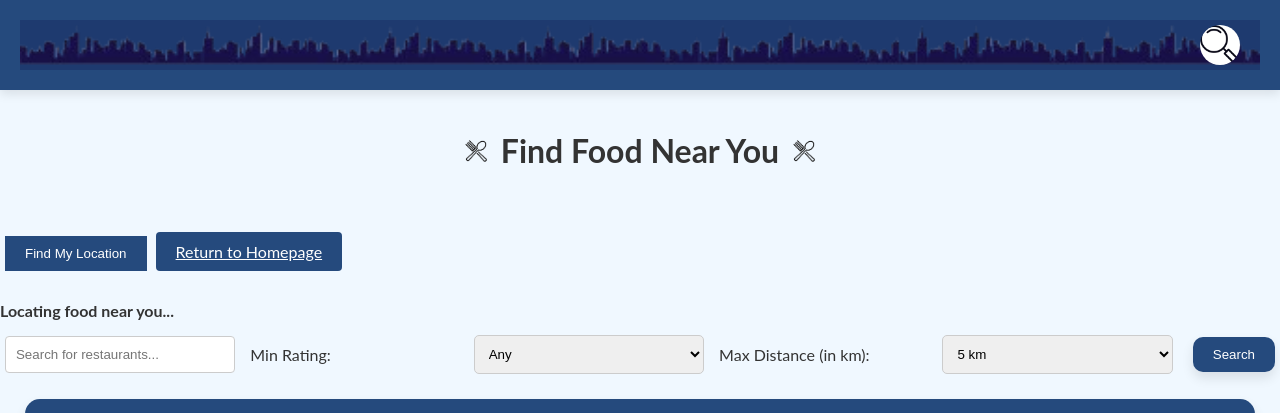
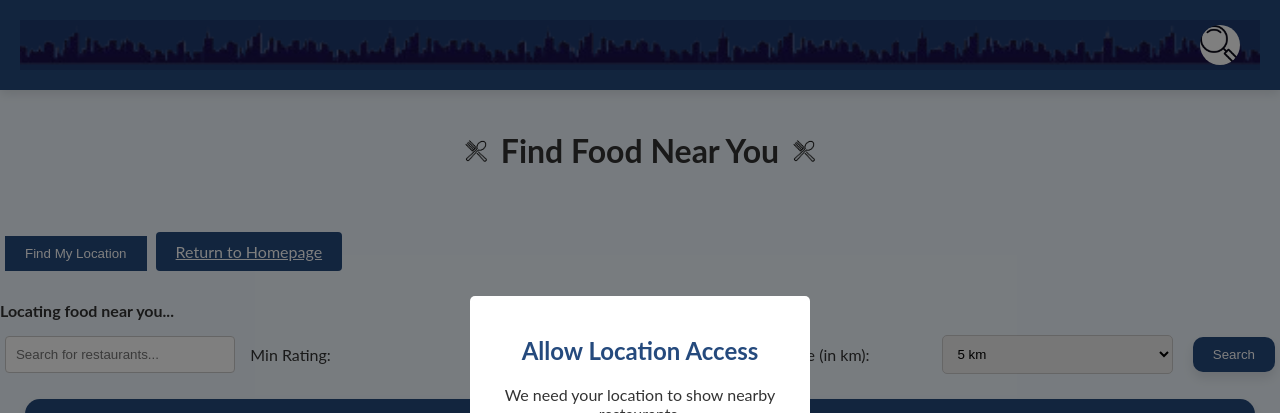
Before and after one commit to liuraymond05/AtlantaFoodFinder, a Django app: template restaurants/templates/restaurants/map.html in a window 1280 px wide. Shown: the top 413 px of the page. Run offline with Django 3.2, Linux system fonts and the light colour scheme; the template is opened without the code that fills it, so the values that code supplies are empty; some libraries are stand-ins or nearby versions.

Commit message:
page now prompts user for location as soon as it loads.

```diff
--- a/restaurants/templates/restaurants/map.html
+++ b/restaurants/templates/restaurants/map.html
@@ -7,6 +7,34 @@
     <title>Food Finder</title>
     <link rel="stylesheet" href="{% static 'restaurants/style.css' %}">
     <style>
+    .modal {
+            display: none; /* Hidden by default */
+            position: fixed;
+            z-index: 1000;
+            left: 0;
+            top: 0;
+            width: 100%;
+            height: 100%;
+            background-color: rgba(0, 0, 0, 0.5);
+        }
+
+    .modal-content {
+            position: absolute;
+            top: 50%;
+            left: 50%;
+            transform: translate(-50%, -50%);
+            padding: 20px;
+            background-color: white;
+            border-radius: 5px;
+            text-align: center;
+            width: 80%;
+            max-width: 300px;
+        }
+
+        button {
+            margin: 10px;
+            padding: 10px;
+        }
         #map {
             height: 500px;
             width: 100%;
@@ -62,6 +90,14 @@
 
     <button onclick="getUserLocation()">Find My Location</button>
     <a href="{% url 'home' %}" class="return-homepage">Return to Homepage</a>
+    <div id="locationModal" class="modal">
+        <div class="modal-content">
+            <h2>Allow Location Access</h2>
+            <p>We need your location to show nearby restaurants.</p>
+            <button onclick="allowLocation()">Allow</button>
+            <button onclick="denyLocation()">Deny</button>
+        </div>
+    </div>
 
     <div id="locationMessage">Locating food near you...</div>
 
@@ -105,7 +141,21 @@
 
             // Automatically call getUserLocation when the map is loaded
             getUserLocation();
+
         }
+        window.addEventListener('DOMContentLoaded', () => {
+            document.getElementById('locationModal').style.display = 'block';
+        });
+        function allowLocation() {
+            document.getElementById('locationModal').style.display = 'none';
+            getUserLocation();
+        }
+        function denyLocation() {
+            document.getElementById('locationModal').style.display = 'none';
+            alert("Location access was denied. You can still search for restaurants manually!");
+        }
+
+
 
         function getUserLocation() {
             const locationMessage = document.getElementById('locationMessage');
```
Also changed, not shown: db.sqlite3.
